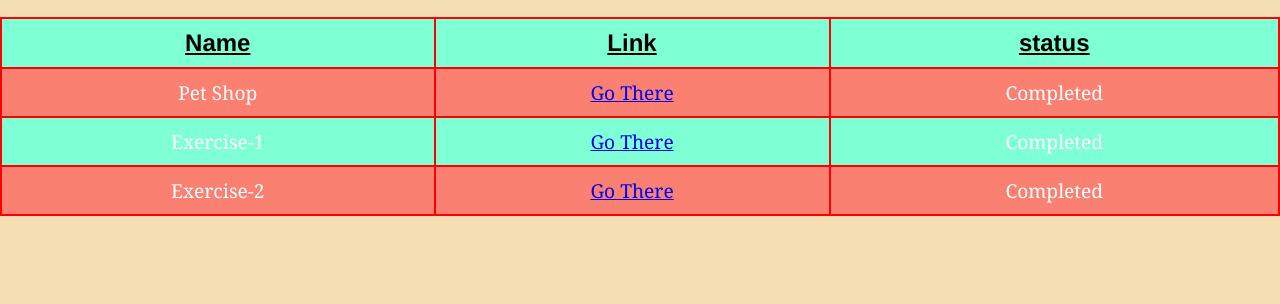
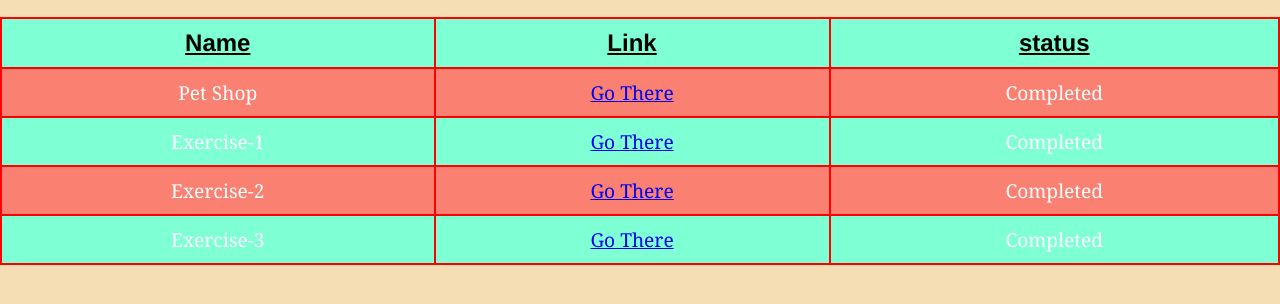
Before and after one commit to KeshavGoy/HTML_CSS_Recap, a plain HTML site: page index.html in a window 1280 px wide. Shown: the part 80-384 px from the top of the page. Drawn offline with Linux system fonts and the light colour scheme.

Commit message:
Index row added

```diff
--- a/index.html
+++ b/index.html
@@ -30,6 +30,11 @@
             <td><a href="./Exercise-2/nft-preview-card-component-main/index.html">Go There</a></td>
             <td>Completed</td>
         </tr>
+        <tr>
+            <td>Exercise-3</td>
+            <td><a href="./Exercise-3/3-column-preview-card-component-main/index.html">Go There</a></td>
+            <td>Completed</td>
+        </tr>
     </table>
 </body>
 </html>
```
